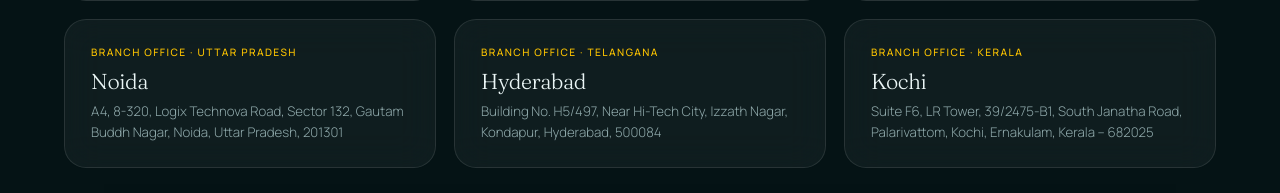
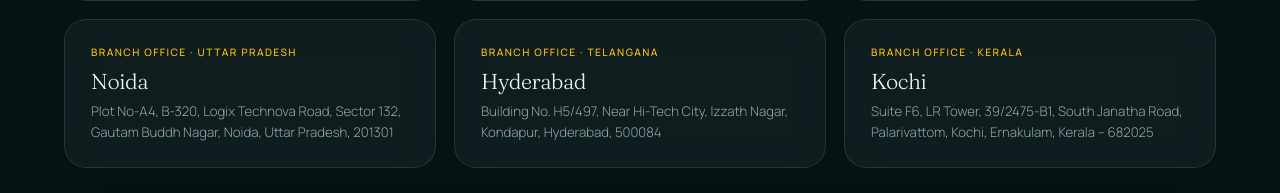
Before and after one commit to DEBOJEETDAS36/t2, a Next.js app: page /about in a window 1280 px wide. Shown: the part 7375-7568 px from the top of the page. Built offline with nearby package versions, Linux system fonts and the light colour scheme.

Commit message:
Noida office address corrected

```diff
--- a/data/about.ts
+++ b/data/about.ts
@@ -72,7 +72,7 @@ export const ABOUT = {
     ['Bhubaneswar', 'Branch office · Odisha', '6th Floor, OU-618, Esplanade One, Rasulgarh Square, Bhubaneswar, Khordha, Odisha, 751010', false],
     ['Bengaluru', 'Branch office · Karnataka', '62/1, New No. 71, 1st Cross, 2nd Main, Ganganagar, Ganga Nagar Extension, Bengaluru, Karnataka, 560032', false],
     ['Guwahati', 'Branch office · Assam', 'Near Netaji Apartment, 1st Floor, B.K. Arcade, Lokhra Road, Guwahati, Assam, 781034', false],
-    ['Noida', 'Branch office · Uttar Pradesh', 'A4, 8-320, Logix Technova Road, Sector 132, Gautam Buddh Nagar, Noida, Uttar Pradesh, 201301', false],
+    ['Noida', 'Branch office · Uttar Pradesh', 'Plot No-A4, B-320, Logix Technova Road, Sector 132, Gautam Buddh Nagar, Noida, Uttar Pradesh, 201301', false],
     ['Hyderabad', 'Branch office · Telangana', 'Building No. H5/497, Near Hi-Tech City, Izzath Nagar, Kondapur, Hyderabad, 500084', false],
     ['Kochi', 'Branch office · Kerala', 'Suite F6, LR Tower, 39/2475-B1, South Janatha Road, Palarivattom, Kochi, Ernakulam, Kerala – 682025', false],
   ] as [string, string, string, boolean][],
```
